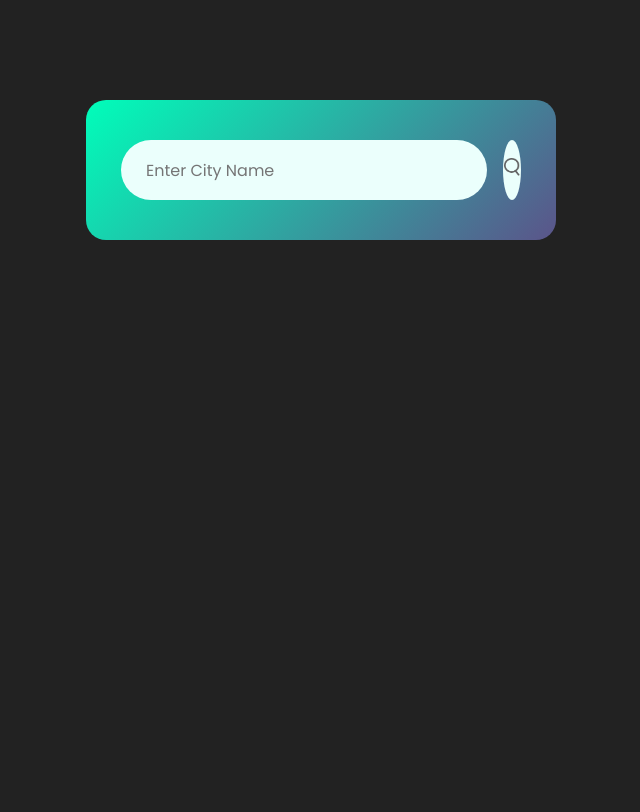
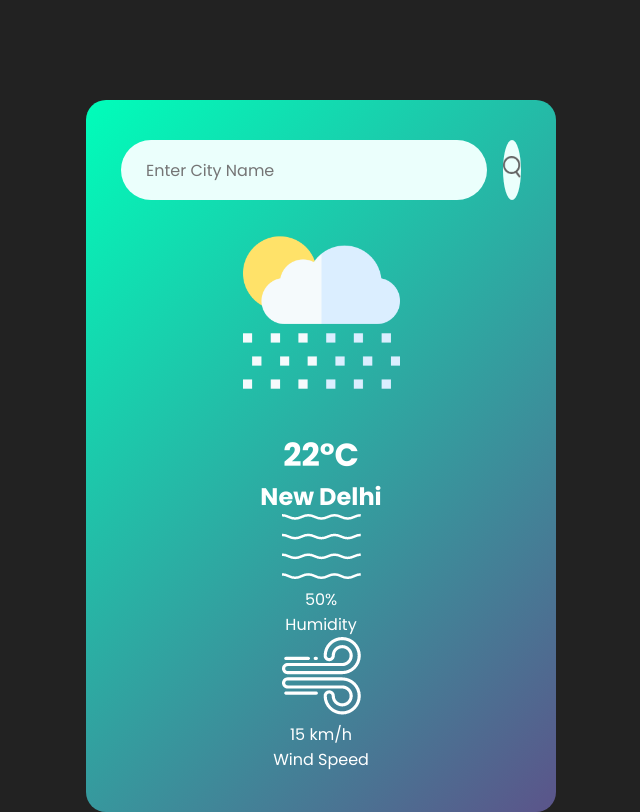
Before and after one commit to imddash/weather-app, a plain HTML site: page index.html in a window 1280 px wide. Shown: the whole page, without its empty margins (319-959 px from the left). Drawn offline with Linux system fonts and the light colour scheme.

Commit message:
Add weather details to the homepage.

```diff
--- a/index.html
+++ b/index.html
@@ -15,10 +15,27 @@
             <input type="text" placeholder="Enter City Name" spellcheck="false">
             <button><img src="images/search.png"></button>
         </div>
-        <!-- <div class="weather-box">
-            <div class="temp">15°C</div>
-            <div class="weather">Sunny</div>
-        </div> -->
+        <div class="weather">
+            <img src="images/rain.png"class="weather-icon">
+            <h1 class="temp">22°C</h1>
+            <h2 class="city">New Delhi</h2>
+            <div class="details">
+                <div class="col">
+                    <img src="images/humidity.png">
+                    <div>
+                        <p class="humidity">50%</p>
+                        <p>Humidity</p>
+                    </div>
+                </div>
+                <div class="col">
+                    <img src="images/wind.png">
+                    <div>
+                        <p class="wind">15 km/h</p>
+                        <p>Wind Speed</p>
+                    </div>
+                </div>
+            </div>
+        </div>
     </div>
     <script src="script.js"></script>
 
--- a/style.css
+++ b/style.css
@@ -50,5 +50,5 @@ body{
 }
 
 .search button img{
-    width: 16px;
+    width: 18px;
 }
```
